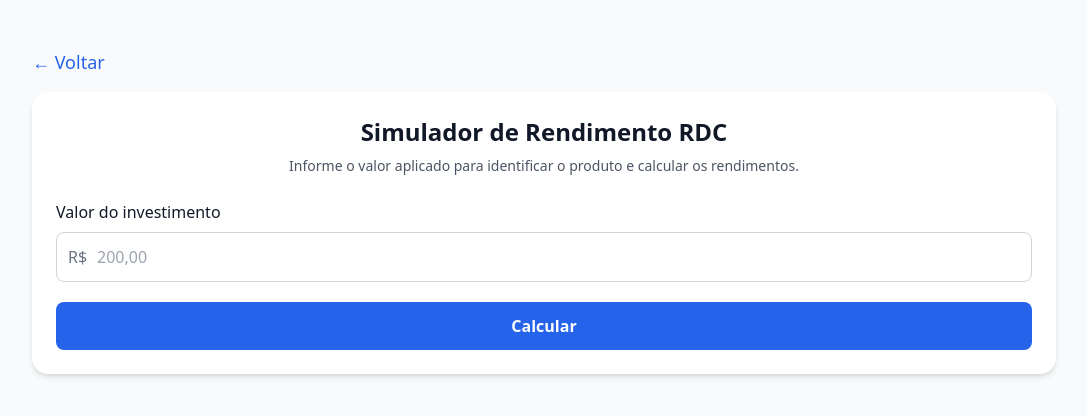
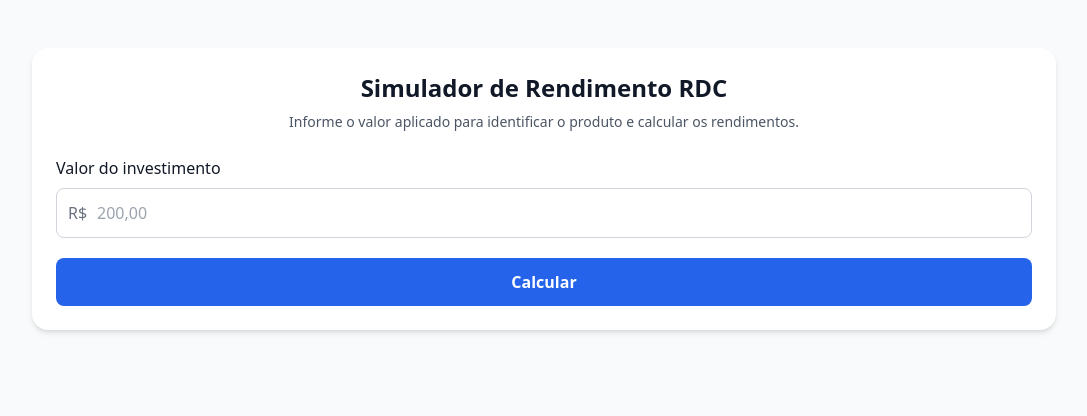
Before and after one commit to paulovc26/portfolio, a Next.js app: page /apoio/rentabilidade in a window 1280 px wide. Shown: the top 416 px of the page, without its empty margins (96-1183 px from the left). Built offline with nearby package versions, Linux system fonts and the light colour scheme.

Commit message:
Update page.tsx

```diff
--- a/src/app/apoio/rentabilidade/page.tsx
+++ b/src/app/apoio/rentabilidade/page.tsx
@@ -178,14 +178,7 @@ export default function RentabilidadeForm() {
     return (
         <main className="min-h-screen bg-gray-50 p-4 font-sans text-gray-900">
             <div className="mx-auto w-full max-w-5xl py-8">
-                <div className="mb-4">
-                    <a
-                        className="text-lg text-blue-600 hover:text-blue-800"
-                        href="/apoio"
-                    >
-                        ← Voltar
-                    </a>
-                </div>
+
 
                 <div className="rounded-2xl bg-white p-6 shadow-md">
                     <h1 className="mb-2 text-center text-2xl font-bold">
```
